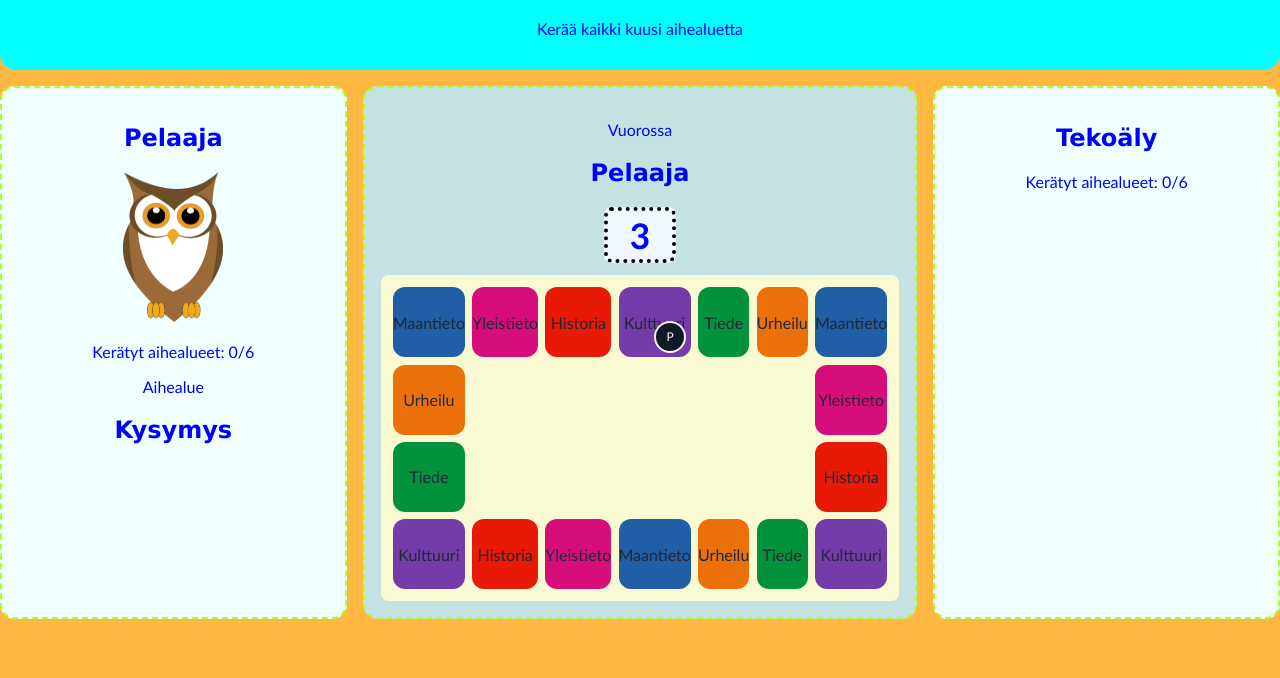
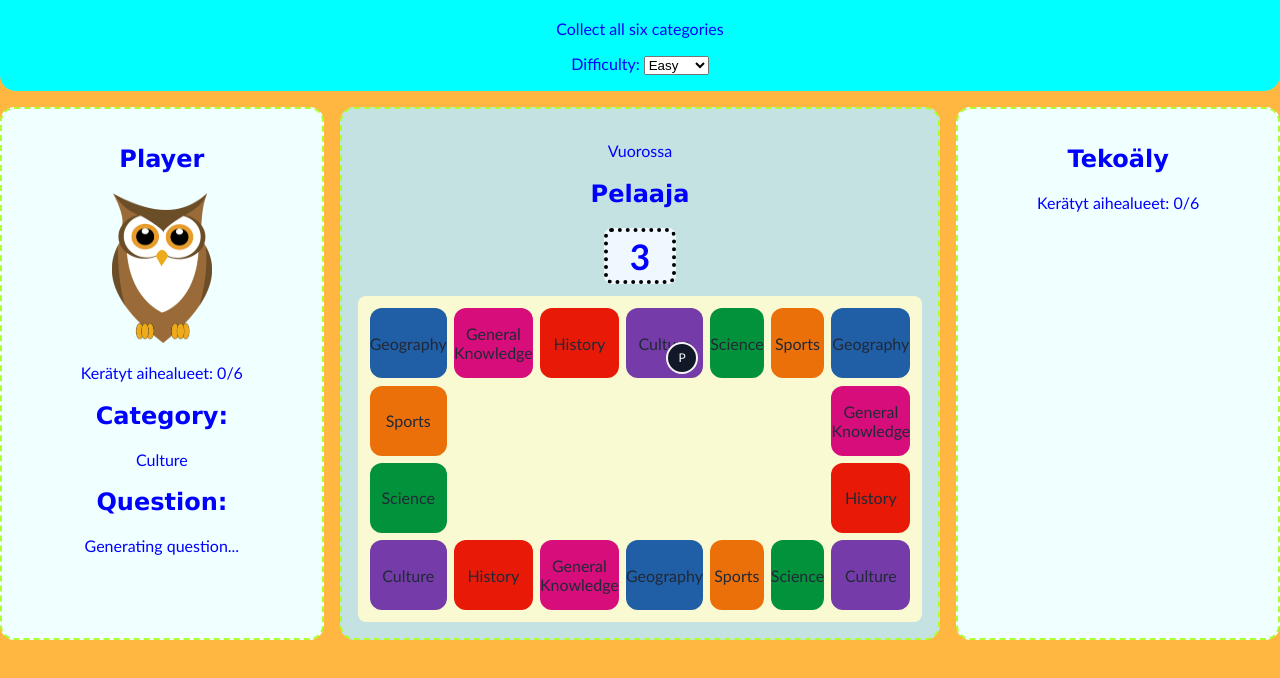
Before and after one commit to suklaasukkulayt/trivialpursuit.kodarit, a plain HTML site: page index.html in a window 1280 px wide. Both pictures are taken after a click on the element "Roll". Shown: the part 78-756 px from the top of the page. Drawn offline with Linux system fonts and the light colour scheme; no server answers.

Commit message:
change some text to english, add player move and dice animation, category now shows

```diff
--- a/game.js
+++ b/game.js
@@ -1,10 +1,10 @@
 const CATEGORIES = [
-    {id:"maantieto", name:"Maantieto"},
-    {id:"yleistieto", name:"Yleistieto"},
-    {id:"historia", name:"Historia"},
-    {id:"kulttuuri", name:"Kulttuuri"},
-    {id:"tiede", name:"Tiede"},
-    {id:"urheilu", name:"Urheilu"}
+    {id:"maantieto", name:"Geography"},
+    {id:"yleistieto", name:"General Knowledge"},
+    {id:"historia", name:"History"},
+    {id:"kulttuuri", name:"Culture"},
+    {id:"tiede", name:"Science"},
+    {id:"urheilu", name:"Sports"}
 ]
 
 const BOARD_SIZE = 18;
@@ -14,6 +14,7 @@ const API_URL = "https://oma-trivia-api-0f8ffa1eed2e.herokuapp.com/api/questions
 const boardElement = document.querySelector("#board");
 const diceElement = document.querySelector("#dice");
 const questionText = document.querySelector("#question-text");
+const categoryText = document.querySelector("#category-text");
 const gameState = {
     player: {
         name: "Player",
@@ -77,34 +78,53 @@ function updateTokens() {
     const token = document.createElement("span");
 
     token.className = "token player-token";
-    //token.textContent = `${gameState.player.name}`;
     token.textContent = "P";
     currentSpace.append(token);
 }
 
-function rollDice(){
-    console.log("Rolled dice! :O")
+async function rollDice(){
+    diceElement.inert = true;
+    console.log("Rolled dice! :O");
     const result = Math.floor(Math.random() * 6) + 1;
     console.log(result);
+
+    for (let roll = 0; roll < 10; roll += 1) {
+        diceElement.textContent = Math.floor(Math.random() * 6) + 1;
+        await new Promise(resolve => setTimeout(resolve, 80));
+    }
+
     diceElement.textContent = result;
-    movePlayer(result)
+    await new Promise(resolve => setTimeout(resolve, 300));
+    await movePlayer(result);
 }
 
 async function movePlayer(steps){
+    diceElement.inert = true;
+    questionText.textContent = "Generating question..."
     const player = gameState.player;
-    player.position = (player.position + steps) % BOARD_SIZE;
-    updateTokens();
-    const category = getCategoryAtPosition(player.position);
-    console.log(category)
+    let category;
+
+    for (let stepsMoved = 0; stepsMoved < steps; stepsMoved += 1) {
+        player.position = (player.position + 1) % BOARD_SIZE;
+        updateTokens();
+        category = getCategoryAtPosition(player.position);
+        console.log(category);
+        categoryText.textContent = category.name;
+
+        await new Promise(resolve => setTimeout(resolve, 300));
+    }
 
     const question = await fetchQuestion(category.id);
     console.log(question);
     questionText.textContent = question.question;
+    diceElement.inert = false;
 }
 
 function getCategoryAtPosition(position){
     return CATEGORIES[position % CATEGORIES.length];
 }
+
+const difficultySelect = document.getElementById("difficulty");
 
 async function fetchQuestion(category) {
     const response = await fetch(API_URL,{
@@ -114,7 +134,7 @@ async function fetchQuestion(category) {
         },
         body: JSON.stringify({
             category: category,
-            difficulty: "helppo",
+            difficulty: difficultySelect.value,
             ageGroup: "10-12",
             count: 1,
             language: "englanti"
@@ -122,6 +142,8 @@ async function fetchQuestion(category) {
     });
 
     if(!response.ok){
+        questionText.textContent = `Question search failed with error: ${response.status}`;
+        diceElement.inert = false;
         throw new Error(
             `Question search failed with error: (${response.status})`
         );
--- a/index.html
+++ b/index.html
@@ -11,19 +11,27 @@
 
     <header class="game-header">
         <h1>Trivial Pursuit</h1>
-    <p>Kerää kaikki kuusi aihealuetta</p>
+    <p>Collect all six categories</p>
+
+    <label for="difficulty">Difficulty:</label>
+    <select name="difficulty" id="difficulty">
+        <option value="helppo">Easy</option>
+        <option value="keskitaso">Normal</option>
+        <option value="vaikea">Hard</option>
+    </select>
     </header>
 
     <section class="status-panel">
         <article class="player-card">
-            <h2>Pelaaja</h2>
+            <h2>Player</h2>
             <img src="./graphics/player.png" class="player-image">
             <p>Kerätyt aihealueet: 0/6</p>
 
             <section class="question-panel">
-            <p>Aihealue</p>
-            <h2>Kysymys</h2>
-            <p id="question-text"></p>
+            <h2>Category:</h2>
+            <p id="category-text">Roll the dice!</p>
+            <h2>Question:</h2>
+            <p id="question-text">Roll the dice!</p>
             </section>
         </article>
 
--- a/style.css
+++ b/style.css
@@ -9,7 +9,7 @@ h1, h2 {
     font-family: 'Lucida Sans', 'Lucida Sans Regular', 'Lucida Grande', 'Lucida Sans Unicode', Geneva, Verdana, sans-serif;
 }
 
-p{
+p, label{
     font-family: 'Gill Sans', 'Gill Sans MT', Calibri, 'Trebuchet MS', sans-serif;
 }
 
@@ -71,6 +71,10 @@ button:active{
     font-family: 'Trebuchet MS', 'Lucida Sans Unicode', 'Lucida Grande', 'Lucida Sans', Arial, sans-serif;
 }
 
+.dice:hover {
+    background-color: rgb(210, 220, 228);
+}
+
 .player-image {
     width: 100px;
     height: 150px;
```
